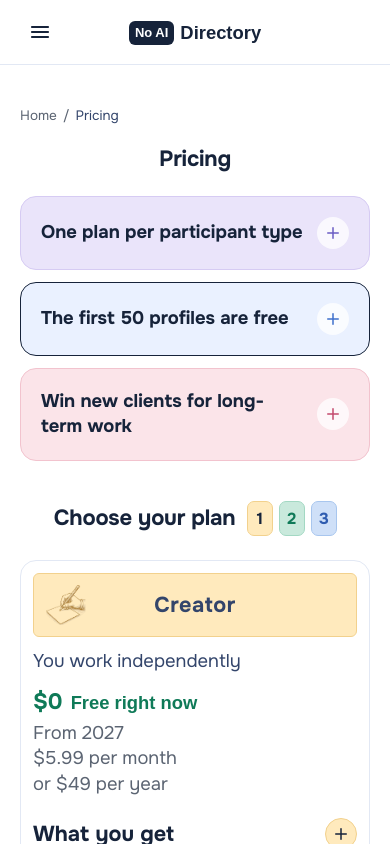
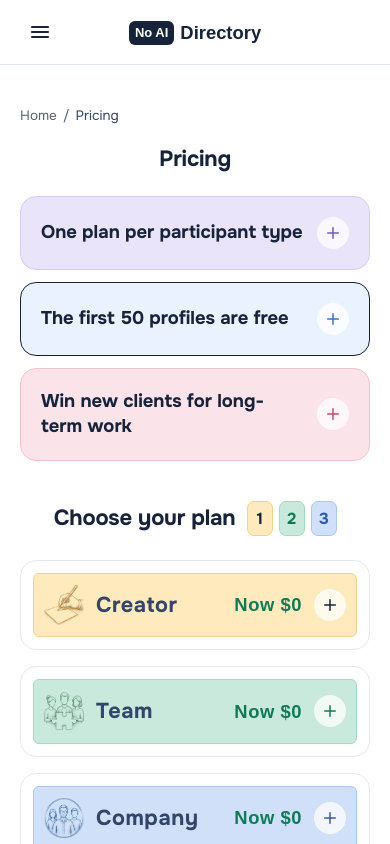
Before and after one commit to dm100usa-oss/no-ai-marketplace, a Next.js app: page /en/pricing in a window 390 px wide. Shown: the top 844 px of the page. Built offline with nearby package versions, Linux system fonts and the light colour scheme; a web font is replaced by a local one.

Commit message:
Add files via upload

```diff
--- a/src/components/PlansTable.tsx
+++ b/src/components/PlansTable.tsx
@@ -198,14 +198,34 @@ export function PlansTable({ lang, dict }: { lang: Locale; dict: Dictionary }) {
               className="flex flex-col rounded-2xl border p-3"
               style={{ borderColor: "var(--color-line)", background: "#fff" }}
             >
-              {/* The plate runs the full width of the card and the name sits
-                  in the middle of it: a short tag pinned to the left corner
-                  read as a label stuck on the card, while a full band reads
-                  as the card's own heading. The lettering is the softer
-                  secondary ink rather than full black, because on a pale
-                  tinted band full black is heavier than the words deserve. */}
-              <span
-                className="relative flex items-center justify-center rounded-md px-2.5 text-center text-[1.35rem] font-bold tracking-wide"
+              {/* On a phone the whole card folds into this one strip and the
+                  rest of it opens underneath. Three strips fit a quarter of
+                  the screen, so a visitor sees all three plans at once
+                  instead of scrolling past two to reach the third.
+
+                  The price stays on the strip. People come to a pricing page
+                  for the price, and ours is currently zero, which is the best
+                  thing the page has to say. "Сейчас" is what keeps the figure
+                  honest: it is a real price with an end date, and it is the
+                  word that makes a reader want to know which date.
+
+                  The whole strip is the button, not just the plus: a thumb
+                  hits a strip and misses a small icon.
+
+                  On a computer none of this applies. The strip goes back to
+                  being the card's heading, the price and the plus disappear,
+                  and everything below is open, because three cards side by
+                  side is how the page is meant to be read there. */}
+              <input
+                type="checkbox"
+                id={`plan-${id}`}
+                className="peer sr-only"
+                aria-hidden
+                tabIndex={-1}
+              />
+              <label
+                htmlFor={`plan-${id}`}
+                className="relative flex cursor-pointer items-center justify-between gap-3 rounded-md px-2.5 text-[1.35rem] font-bold tracking-wide peer-checked:[&_.plan-plus]:rotate-45 md:cursor-default md:justify-center md:text-center"
                 style={{
                   background: tone.bg,
                   border: `1px solid ${tone.edge}`,
@@ -215,9 +235,9 @@ export function PlansTable({ lang, dict }: { lang: Locale; dict: Dictionary }) {
                 }}
               >
                 {/* The drawing this participant type already has in the
-                    "Найти" block on the home page. Set at the left edge and
-                    out of the flow, so the name itself stays centred on the
-                    plate rather than being nudged sideways by the picture. */}
+                    "Найти" block on the home page. On a computer it is taken
+                    out of the flow at the left edge so the name stays centred
+                    on the plate rather than being nudged sideways. */}
                 <img
                   src={`/images/find/${id}-v2.webp`}
                   alt=""
@@ -226,10 +246,41 @@ export function PlansTable({ lang, dict }: { lang: Locale; dict: Dictionary }) {
                   height={40}
                   loading="lazy"
                   decoding="async"
-                  className="absolute left-3 block h-10 w-10 shrink-0"
+                  className="block h-10 w-10 shrink-0 md:absolute md:left-3"
                 />
-                {dict.pricing.planNames[id]}
-              </span>
+                <span className="min-w-0 flex-1 text-left md:flex-none md:text-center">
+                  {dict.pricing.planNames[id]}
+                </span>
+                <span
+                  className="shrink-0 whitespace-nowrap text-[1.15rem] font-semibold md:hidden"
+                  style={{ color: "#0f7a58" }}
+                >
+                  {dict.pricing.nowWord} {freeTier.priceLabel}
+                </span>
+                <span
+                  aria-hidden
+                  className="plan-plus grid h-8 w-8 shrink-0 place-items-center rounded-full transition-transform md:hidden"
+                  style={{ background: "rgba(255,255,255,0.75)", color: tone.ink }}
+                >
+                  <svg
+                    width="18"
+                    height="18"
+                    viewBox="0 0 24 24"
+                    fill="none"
+                    stroke="currentColor"
+                    strokeWidth="2"
+                    strokeLinecap="round"
+                  >
+                    <path d="M12 5v14M5 12h14" />
+                  </svg>
+                </span>
+              </label>
+
+              {/* Everything below the strip: shut on a phone until the strip
+                  is tapped, always open on a computer. It is in the HTML
+                  either way, so search engines and AI engines read the whole
+                  card whether it is folded or not. */}
+              <div className="hidden peer-checked:block md:block">
 
               {/* Who it is for, plus the selling line, held in one block of
                   a fixed minimum height. Cards with a selling line and
@@ -293,56 +344,19 @@ export function PlansTable({ lang, dict }: { lang: Locale; dict: Dictionary }) {
                 </p>
               </div>
 
-              {/* "Что входит" folds on a phone and stays open on a computer.
-
-                  On a phone three open lists mean the visitor scrolls past
-                  the first two plans to reach the third; folded, all three
-                  names, prices and buttons fit one screen and the detail is
-                  one tap away. On a computer the three cards stand side by
-                  side and comparing them at a glance is the whole point of
-                  the page, so nothing is hidden there.
-
-                  Done with a checkbox rather than <details> so that the same
-                  markup can be shut on a phone and open on a computer: a
-                  <details> can only be forced open by script, which would
-                  mean the list collapsing in front of the reader a moment
-                  after the page appears. The list is in the HTML either way,
-                  so search engines and AI engines read it whether it is
-                  folded or not. */}
-              <input
-                type="checkbox"
-                id={`included-${id}`}
-                className="peer sr-only"
-                aria-hidden
-                tabIndex={-1}
-              />
-              <label
-                htmlFor={`included-${id}`}
-                className="mt-5 flex cursor-pointer items-center justify-between gap-3 text-[1.35rem] font-bold peer-checked:[&>span]:rotate-45 md:cursor-default"
+              {/* The list gets a heading of its own, in the same ink as every
+                  other heading on the site, so the reader knows the lines
+                  under it answer one question rather than continuing the
+                  price. */}
+              <p
+                className="mt-5 text-[1.35rem] font-bold"
                 style={{ fontFamily: "var(--font-display)", color: "var(--color-ink)" }}
               >
                 {dict.pricing.includedTitle}
-                <span
-                  aria-hidden
-                  className="grid h-8 w-8 shrink-0 place-items-center rounded-full transition-transform md:hidden"
-                  style={{ background: tone.bg, border: `1px solid ${tone.edge}`, color: tone.ink }}
-                >
-                  <svg
-                    width="18"
-                    height="18"
-                    viewBox="0 0 24 24"
-                    fill="none"
-                    stroke="currentColor"
-                    strokeWidth="2"
-                    strokeLinecap="round"
-                  >
-                    <path d="M12 5v14M5 12h14" />
-                  </svg>
-                </span>
-              </label>
+              </p>
 
               <ul
-                className="mt-4 hidden flex-col gap-4 text-[1.15rem] peer-checked:flex md:flex"
+                className="mt-4 flex flex-col gap-4 text-[1.15rem]"
                 style={{ color: "var(--color-ink)" }}
               >
                 {dict.pricing.planFeatures[id].map((line) => (
@@ -377,6 +391,7 @@ export function PlansTable({ lang, dict }: { lang: Locale; dict: Dictionary }) {
                   style={{ background: tone.bg, borderColor: tone.edge, color: tone.ink }}
                 />
               </div>
+              </div>
             </div>
           );
         })}
--- a/src/i18n/dictionaries/en.ts
+++ b/src/i18n/dictionaries/en.ts
@@ -316,6 +316,7 @@ export const en: Dictionary = {
     saveLabel: "a saving of about {n} compared with paying monthly",
     laterPrefix: "From {year}",
     includedTitle: "What you get",
+    nowWord: "Now",
     planNames: {
       creator: "Creator",
       team: "Team",
--- a/src/i18n/dictionaries/ru.ts
+++ b/src/i18n/dictionaries/ru.ts
@@ -325,6 +325,7 @@ export const ru: Dictionary = {
     saveLabel: "выгода около {n} по сравнению с помесячной оплатой",
     laterPrefix: "Далее с {year} года",
     includedTitle: "Что входит",
+    nowWord: "Сейчас",
     planNames: {
       creator: "Автор",
       team: "Команда",
--- a/src/i18n/types.ts
+++ b/src/i18n/types.ts
@@ -248,6 +248,8 @@ export interface Dictionary {
     /** Word in front of the price that starts once the free places end. */
     laterPrefix: string;
     includedTitle: string;
+    /** Word in front of the price on the folded strip: "Сейчас $0". */
+    nowWord: string;
     /** One block per participant type. */
     planNames: { creator: string; team: string; company: string };
     /** Each of the three plates at the top of the pricing page is a title
```
